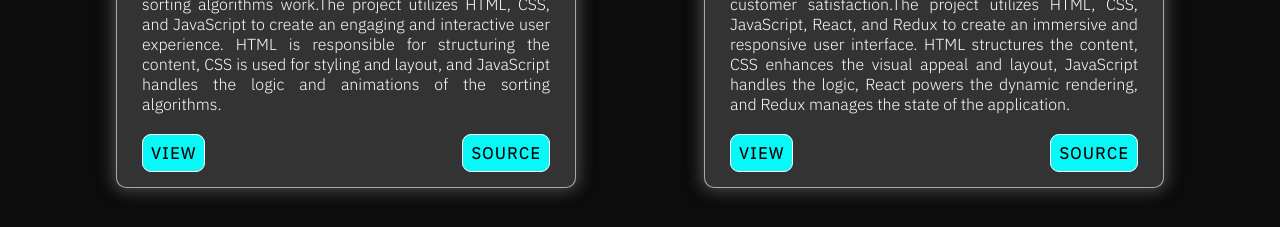
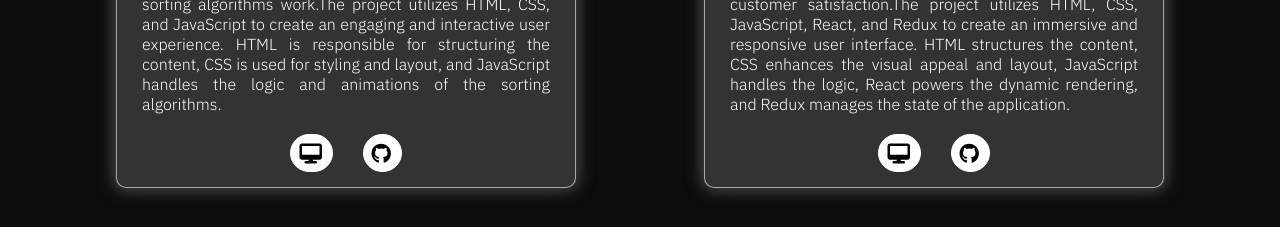
Before and after one commit to AniketDevmore/portfolio, a React (Vite) app: page /all-projects in a window 1280 px wide. Shown: the part 1160-1387 px from the top of the page. Built offline with nearby package versions, Linux system fonts and the light colour scheme; a web font is replaced by a local one.

Commit message:
Projects utton tyle changes

```diff
--- a/src/components/allProjects/AllProjects.jsx
+++ b/src/components/allProjects/AllProjects.jsx
@@ -37,10 +37,12 @@ const AllProjects = () => {
             <p>{ele.description}</p>
             <div className="btnDiv">
               <a href={ele.hostLink} target="_blank">
-                VIEW
+                {/* VIEW */}
+                <i class="fa-solid fa-desktop fa-lg"></i>
               </a>
               <a href={ele.githubLink} target="_blank">
-                SOURCE
+                {/* SOURCE */}
+                <i className="fa-brands fa-github fa-lg"></i>
               </a>
             </div>
           </div>
--- a/src/components/footer/Footer.jsx
+++ b/src/components/footer/Footer.jsx
@@ -30,21 +30,21 @@ const Footer = () => {
               href="https://www.linkedin.com/in/aniket-devmore-40a094192"
               target="_blank"
             >
-              <i className="fa-brands fa-linkedin"></i> LinkedIn
+              <i className="fa-brands fa-linkedin fa-lg"></i> LinkedIn
             </a>
             <a
               className="footer-link"
               href="https://github.com/AniketDevmore"
               target="_blank"
             >
-              <i className="fa-brands fa-github"></i> GitHub
+              <i className="fa-brands fa-github fa-lg"></i> GitHub
             </a>
             <a
               className="footer-link"
               href="https://twitter.com/DevmoreS?t=kDr_RMmM2dTxQPd9UChfBg&s=03"
               target="_blank"
             >
-              <i className="fa-brands fa-twitter"></i> Twitter
+              <i className="fa-brands fa-twitter fa-lg"></i> Twitter
             </a>
           </div>
         </div>
--- a/src/components/projects/Projects.css
+++ b/src/components/projects/Projects.css
@@ -52,7 +52,7 @@
 }
 .btnDiv {
   display: flex;
-  justify-content: space-between;
+  justify-content: center;
 }
 .btnDiv a {
   border: 1px solid #fff;
@@ -61,13 +61,14 @@
   font-size: 1rem;
   font-weight: 600;
   padding: 8px;
-  border-radius: 9px;
+  border-radius: 100px;
   letter-spacing: 0.1rem;
-  background-color: rgb(8, 248, 248);
+  background-color: rgb(255, 255, 255);
   text-decoration: none;
 }
 .btnDiv a:hover {
-  background-color: rgb(0, 54, 54);
+  background-color: #8f8e8e;
+  border: 1px solid #8f8e8e;
   color: #fff;
 }
 @media screen and (max-width: 360px) {
```
